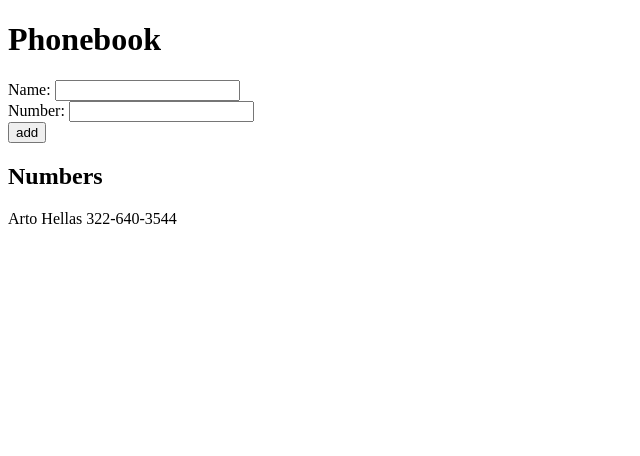
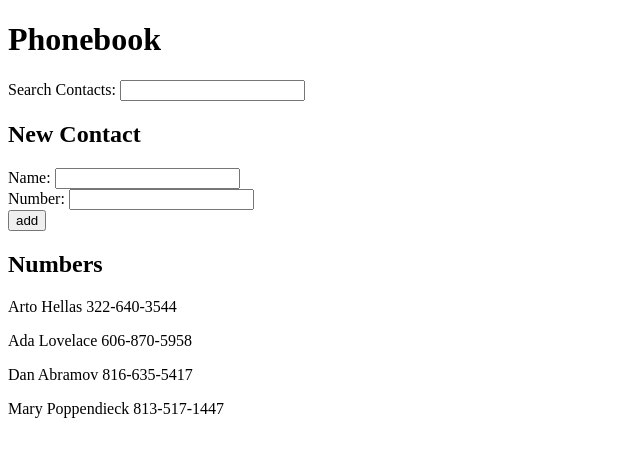
Before and after one commit to kimarimt/uoh_fs_open, a React (Vite) app in the folder part2/phonebook/: page / in a window 1280 px wide. Shown: the top 456 px of the page, without its empty margins (0-640 px from the left). Built offline with nearby package versions, Linux system fonts and the light colour scheme.

Commit message:
finished exercise 2.9

```diff
--- a/part2/phonebook/src/App.jsx
+++ b/part2/phonebook/src/App.jsx
@@ -2,11 +2,17 @@ import { useState } from 'react'
 
 const App = () => {
   const [persons, setPersons] = useState([
-    { id: 1, name: 'Arto Hellas', number: '322-640-3544' }
+    { id: 1, name: 'Arto Hellas', number: '322-640-3544' },
+    { id: 2, name: 'Ada Lovelace', number: '606-870-5958' },
+    { id: 3, name: 'Dan Abramov', number: '816-635-5417' },
+    { id: 4, name: 'Mary Poppendieck', number: '813-517-1447' },
   ])
 
   const [newName, setNewName] = useState('')
   const [newNumber, setNewNumber] = useState('')
+  const [searchTerm, setSearchTerm] = useState('')
+
+  const filteredPersons = persons.filter(person => person.name.includes(searchTerm))
 
   const handleSubmit = event => {
     event.preventDefault()
@@ -34,33 +40,50 @@ const App = () => {
   return (
     <>
       <h1>Phonebook</h1>
+      <div>
+        <label htmlFor='search'>Search Contacts: </label>
+        <input
+          id='search'
+          type='text'
+          value={searchTerm}
+          onChange={({ target }) => setSearchTerm(target.value)}
+        />
+      </div>
+      <div>
+        <h2>New Contact</h2>
         <form onSubmit={handleSubmit}>
           <div>
-          <label htmlFor="name">Name: </label>
+            <label htmlFor='name'>Name: </label>
             <input
-            id="name"
-            type="text"
+              id='name'
+              type='text'
               value={newName}
               onChange={({ target }) => setNewName(target.value)}
             />
           </div>
           <div>
-          <label htmlFor="number">Number: </label>
+            <label htmlFor='number'>Number: </label>
             <input
-            id="number"
-            type="text"
+              id='number'
+              type='text'
               value={newNumber}
               onChange={({ target }) => setNewNumber(target.value)}
             />
           </div>
           <div>
-          <button type="submit">add</button>
+            <button type='submit'>add</button>
           </div>
         </form>
+      </div>
+      <div>
         <h2>Numbers</h2>
-      {persons.map(person =>
+        { filteredPersons.length > 0 ? (
+            filteredPersons.map(person =>
               <p key={person.id}>{person.name} {person.number}</p>
-      )}
+            )
+          ) : <p>No contacts found</p>
+        }
+      </div>
     </>
   )
 }
```
Lines whose indentation alone changed are shown as unchanged.
